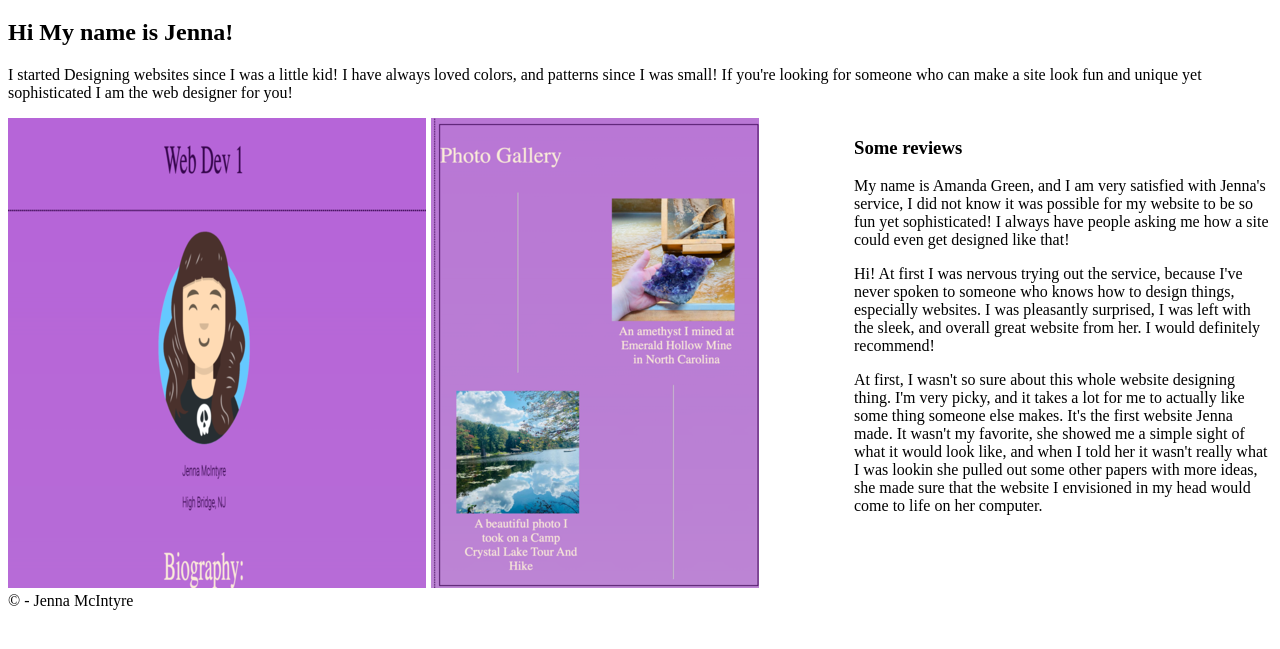
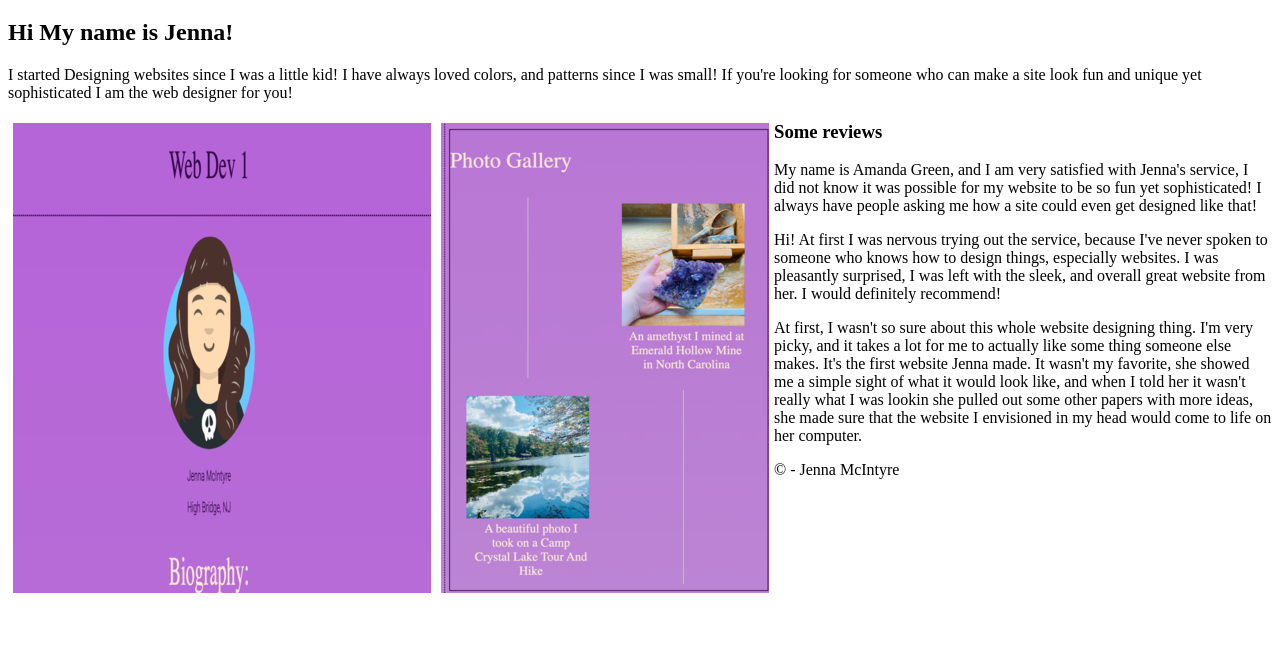
Before and after one commit to RVCC-IDMX/midterm-2023-JennaLynnMc, a plain HTML site: page index.html in a window 1280 px wide. Shown: the part 87-736 px from the top of the page. Drawn offline with Linux system fonts and the light colour scheme; files that its build step writes are made by us from their sources; a web font is replaced by a local one.

Commit message:
trying to put pics next to eachother

```diff
--- a/css/style.css
+++ b/css/style.css
@@ -1,10 +1,13 @@
 
 
-
-.parent{
-    display:grid;
-    grid-template-columns: 1fr 1fr 1fr;
-    column-gap: 5px;
-
+.container{
+    float: left;
+    align-items: left;
 
 }
+
+.image{
+    float: left;
+    padding: 5px;
+
+}
--- a/index.html
+++ b/index.html
@@ -71,19 +71,11 @@
 
 </section>
 
-<div class="parent">
-<div>
-<img src="img/S1.png">
+<div class="container">
+  <div class="image"> <img src="img/S1.png" alt="pic1"> </div>
+  <div class="image"><img src="img/127.0.0.1_5501_(iPad Air) (1).png" alt="pic2"> </div>
+
 </div>
-<div>
-<img src="img/127.0.0.1_5501_(iPad Air) (1).png">
-</div>
-<div>
-
-
-
-
-
 
 
 
```
